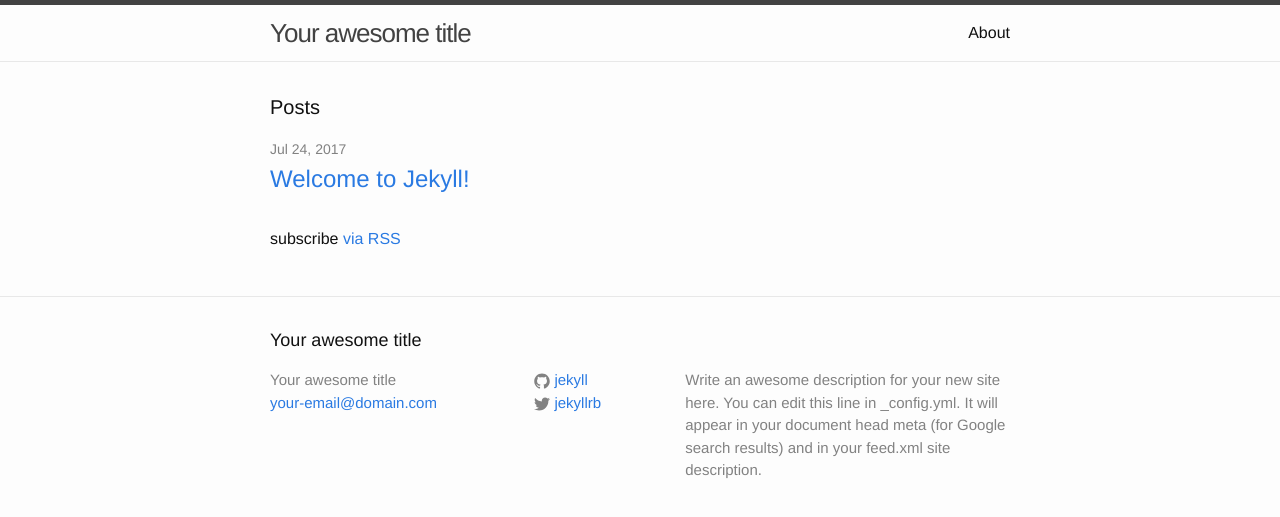
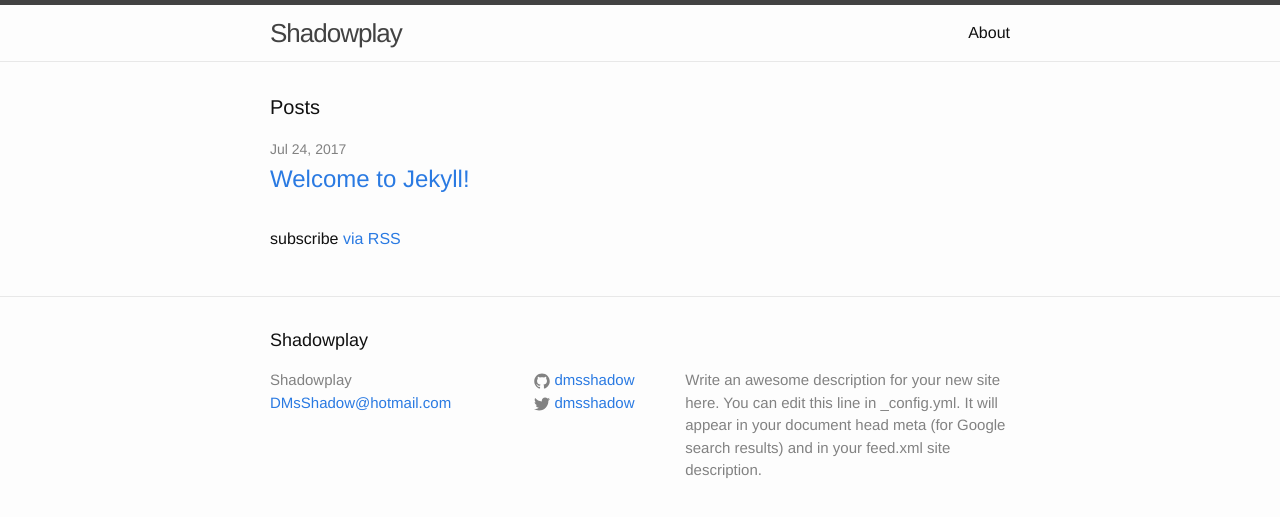
Before and after one commit to DMsShadow/dmsshadow.github.io, a Jekyll site: the page built from index.html, in a window 1280 px wide. Shown: the top 517 px of the page. Built offline with Jekyll 4.4.1, drawn with Linux system fonts in a browser that asks for light colours.

Commit message:
Test from home again

```diff
--- a/_config.yml
+++ b/_config.yml
@@ -6,16 +6,16 @@
 # 'jekyll serve'. If you change this file, please restart the server process.
 
 # Site settings
-title: Your awesome title
-email: your-email@domain.com
+title: Shadowplay
+email: DMsShadow@hotmail.com
 description: > # this means to ignore newlines until "baseurl:"
   Write an awesome description for your new site here. You can edit this
   line in _config.yml. It will appear in your document head meta (for
   Google search results) and in your feed.xml site description.
 baseurl: "" # the subpath of your site, e.g. /blog
 url: "http://yourdomain.com" # the base hostname & protocol for your site
-twitter_username: jekyllrb
-github_username:  jekyll
+twitter_username: dmsshadow
+github_username:  dmsshadow
 
 # Build settings
 markdown: kramdown
```
Also changed, not shown: 6 other files.
